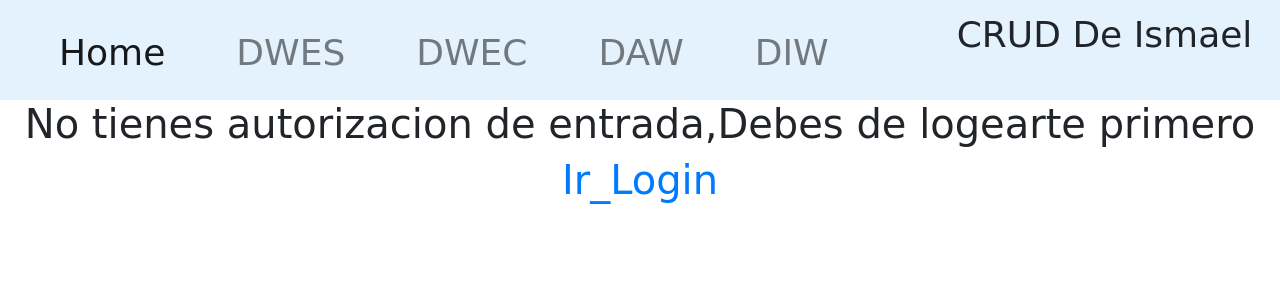
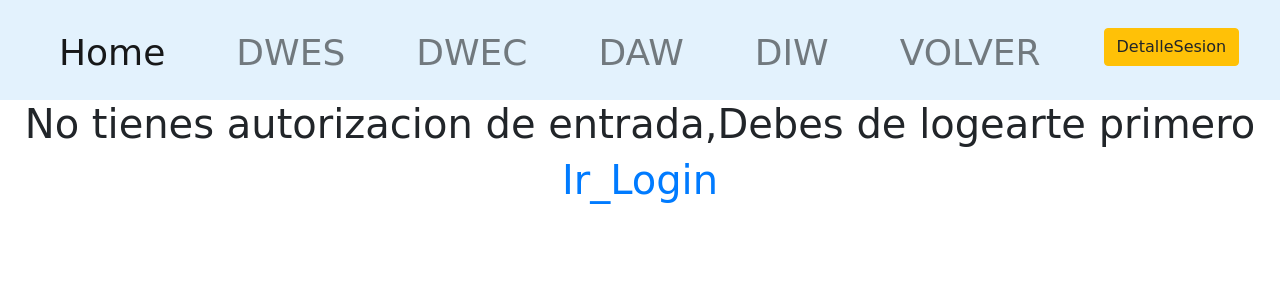
Before and after one commit to ismaelom83/proyectoLoginLogoff, a PHP site: page /funcionalidadUsuario.php in a window 1280 px wide. Shown: the top 300 px of the page. Run offline with PHP 8.4, Linux system fonts and the light colour scheme.

Commit message:
developer 191201 proyecto LoginLogoff terminado

```diff
--- a/codigoPHP/funcionalidadUsuario.php
+++ b/codigoPHP/funcionalidadUsuario.php
@@ -10,32 +10,7 @@
     </head>
     <header>
 
-        <nav class="navbar navbar-expand-sm navbar-light load-hidden"  style="background-color: #e3f2fd;">
-
-            <div class="collapse navbar-collapse" id="navbarSupportedContent">
-                <ul class="navbar-nav mr-auto">
-                    <li class="nav-item active">
-                        <a class="nav-link" href="../../../index.php">Home <span class="sr-only">(current)</span></a>
-                    </li>
-                    <li class="nav-item">
-                        <a class="nav-link" href="../../../proyectoDWES/DWES.php">DWES</a>
-                    </li>
-                    <li class="nav-item">
-                        <a class="nav-link" href="../../../proyectoDWEC/DWEC.php">DWEC</a>
-                    </li>
-                    <li class="nav-item">
-                        <a class="nav-link" href="../../../proyectoDAW/DAW.php">DAW</a>
-                    </li>
-                    <li class="nav-item">
-                        <a class="nav-link" href="../../../proyectoDIW/DIW.php">DIW</a>
-                    </li>
-                    <div class="crud">
-                        <p >CRUD De Ismael</p>
-                    </div>
-                </ul >
-
-            </div>
-        </nav>
+      <?php require '../config/cabeceraUlUsuario.php'; ?>
 
     </header>
     <body>
@@ -54,6 +29,8 @@
                 echo '<h1>'.'<a href="login.php">Ir_Login</a>'.'</h1>';
                 die();
             } else {//si existe la sesion mostramos los datos del usuario.
+
+                echo '<h1>Funcionalidad solo de buscar y ver detalle para rol usuario</h1>';
             require '../core/validacionFormularios.php'; //importamos la libreria de validacion
             require '../config/constantesDepartamentos.php'; //requerimos las constantes para la conexion
             $entradaOK = true; //Inicializamos una variable que nos ayudara a controlar si todo esta correcto
@@ -143,7 +120,7 @@
             while ($campoTabla = $resultadoConsulta->fetchObject()) {
                 echo '<tr>';
                 echo "<td>" . '<b>' . $campoTabla->CodDepartamento . "</td>" . "<td>" . '</b>' . '<b>' . $campoTabla->DescDepartamento . "</td>"
-                . "<td>" . '<b>' . "<a href='mantenimientoDepartamentos/mostrarDepartamentos.php?codigo=$campoTabla->CodDepartamento'><img src='../WEBBROOT/img/ver2.png'/></a>" . "</td>";
+                . "<td>" . '<b>' . "<a href='mostrarDepartamentos.php?codigo=$campoTabla->CodDepartamento'><img src='../WEBBROOT/img/ver2.png'/></a>" . "</td>";
                 echo '</tr>';
             }
             }
--- a/codigoPHP/login.php
+++ b/codigoPHP/login.php
@@ -72,7 +72,7 @@
                         //almacenamos en la sesion los campos que queramos mostrar de la base de datos del usuario
                         $_SESSION['claveUsuario'] = $resultado['CodUsuario'];
                         $_SESSION['perfil'] = $resultado['Perfil'];
-                        $_SESSION['fecha'] = $resultado['FechaHoraUltimaConexion'];
+                        $_SESSION['fechaCreacion'] = $resultado['FechaHoraUltimaConexion'];
                         $_SESSION['ultimaConexion'] = $fechaNacional;
                         //con header nos redirreciona a programa.php
                         header('Location: programa.php');
--- a/codigoPHP/programa.php
+++ b/codigoPHP/programa.php
@@ -34,12 +34,12 @@
                 echo "<br>";
                 echo "<h2>Tu rol o perfil es<br></h2>";
                 if($_SESSION['perfil'] == 'usuario'){
-                    echo '<h3>Al tener un rol de usuario no tienes acceso a administarrlos registros solo a verlos y al ve rel detalle<a href="funcionalidadUsuario.php">Ir a FuncionalidadUsuario</a></h3>';
+                    echo '<h3>Al tener un rol de usuario no tienes acceso a administar los departamentos solo a verlos y al ver el detalle<a href="funcionalidadUsuario.php">Ir a FuncionalidadUsuario</a></h3>';
                 } else {
-                   echo '<h3>Al tener un rol de administrador puedes insertar modificar crear exportarb he importar<a href="../../MtoDepartamentosmysPDOTema4/codigoPHP/MtoDepartamentosmysPDOTema4.php">Ir a FuncionalidadAdministrador</a></h3>';
+                   echo '<h3>Al tener un rol de administrador puedes insertar modificar crear exportar he importar<a href="../../MtoDepartamentosmysPDOTema4/codigoPHP/MtoDepartamentosmysPDOTema4.php">Ir a FuncionalidadAdministrador</a></h3>';
                 }
                 echo "<br>";
-                echo "<h2>La fecha y hora de la crecion del registro es :" . '<b>' . $_SESSION['fecha'], "</h2>";
+                echo "<h2>La fecha y hora de la crecion del registro es :" . '<b>' . $_SESSION['fechaCreacion'], "</h2>";
                 echo '<br>';
                 echo "<h2>La fecha de la ultima conexion es :" . '<b>' . $_SESSION['ultimaConexion'], "</h2>";
             }
--- a/codigoPHP/registro.php
+++ b/codigoPHP/registro.php
@@ -112,7 +112,7 @@
                         //almacenamos en la sesion los campos que queramos mostrar de la base de datos del usuario
                         $_SESSION['claveUsuario'] = $resultado['CodUsuario'];
                         $_SESSION['perfil'] = $resultado['Perfil'];
-                        $_SESSION['fecha'] = $resultado['FechaHoraUltimaConexion'];
+                        $_SESSION['fechaCreacion'] = $resultado['FechaHoraUltimaConexion'];
                         $_SESSION['ultimaConexion'] = $fechaNacional;
                         //con header nos redirreciona a programa.php
                          header('Location: programa.php');
--- /dev/null
+++ b/config/cabeceraUlUsuario.php
@@ -0,0 +1,33 @@
+
+
+<nav class="navbar navbar-expand-sm navbar-light load-hidden"  style="background-color: #e3f2fd;">
+
+    <div class="collapse navbar-collapse" id="navbarSupportedContent">
+        <ul class="navbar-nav mr-auto">
+            <li class="nav-item active">
+                <a class="nav-link" href="../../../index.php">Home <span class="sr-only">(current)</span></a>
+            </li>
+            <li class="nav-item">
+                <a class="nav-link" href="../../../proyectoDWES/DWES.php">DWES</a>
+            </li>
+            <li class="nav-item">
+                <a class="nav-link" href="../../../proyectoDWEC/DWEC.php">DWEC</a>
+            </li>
+            <li class="nav-item">
+                <a class="nav-link" href="../../../proyectoDAW/DAW.php">DAW</a>
+            </li>
+            <li class="nav-item">
+                <a class="nav-link" href="../../../proyectoDIW/DIW.php">DIW</a>
+            </li>
+
+            <li class="nav-item">
+                <a class="nav-link" href="programa.php">VOLVER  </a>
+            </li>
+            <li class="nav-item">
+                <input type="button" class="btn btn-warning" value="DetalleSesion" onclick="location = 'detalle.php'">
+            </li>
+            </li>
+
+        </ul >
+    </div>
+</nav>
```
Also changed, not shown: codigoPHP/detalle.php (+17 -11 lines), codigoPHP/mostrarDepartamentos.php (+8 -8 lines), WEBBROOT/img/volver.png (added).
